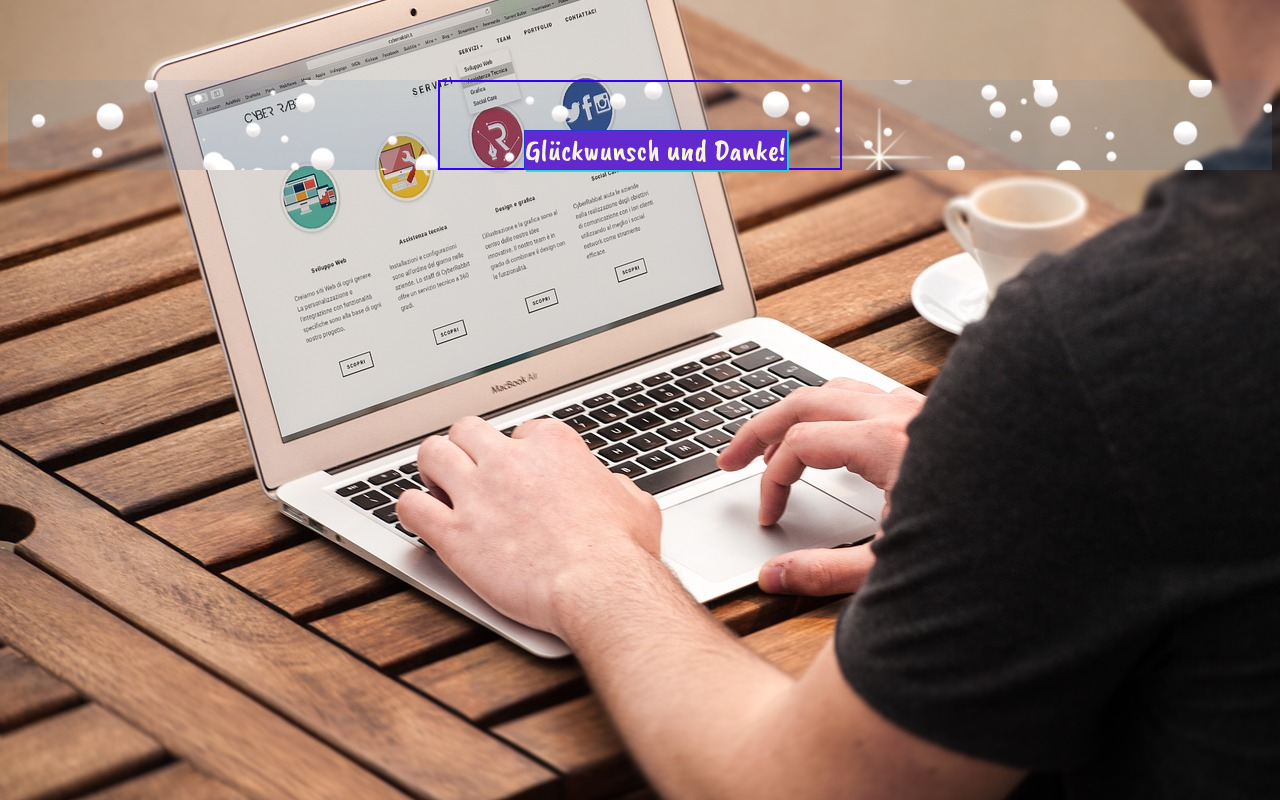
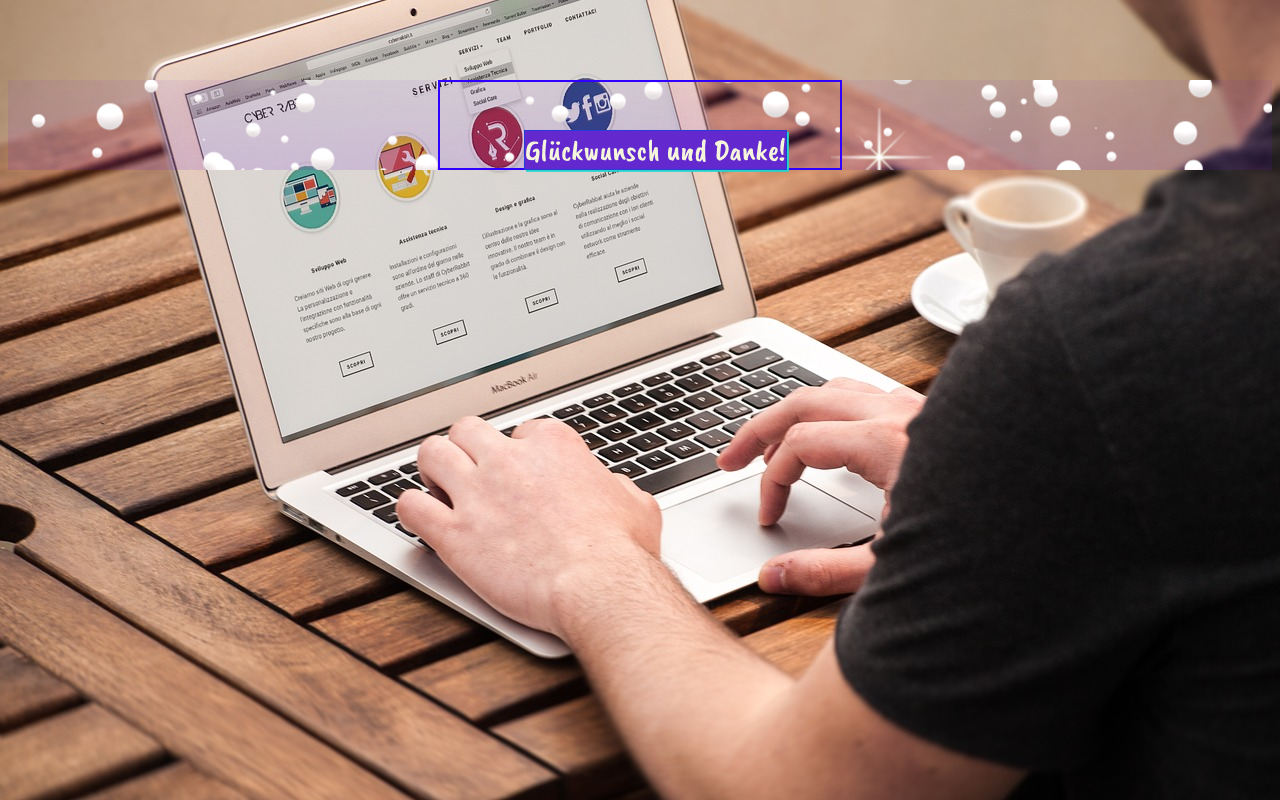
Before and after one commit to malyaroslav/dci, a plain HTML site: page index.html in a window 1280 px wide. Drawn offline with nearby package versions, Linux system fonts and the light colour scheme.

Commit message:
Update style.css

```diff
--- a/style.css
+++ b/style.css
@@ -24,8 +24,9 @@ main {
 .main1 {
 
     background: url(snow.png) no-repeat fixed,
-        linear-gradient(to top, rgb(80, 128, 177), rgba(0, 78, 140, 0)) fixed;
+        linear-gradient(to top, rgba(111, 19, 217, 0.67), rgba(0, 78, 140, 0)) fixed;
     animation: dnk1 30s linear infinite;
+    border: none;
 
 }
 
```
